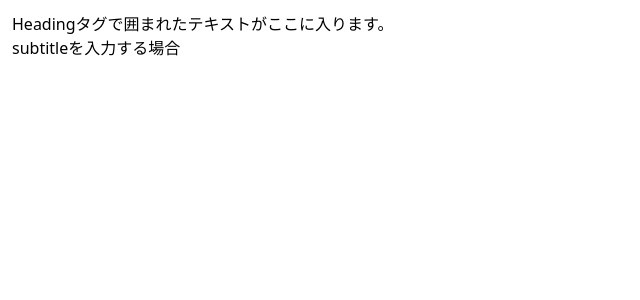
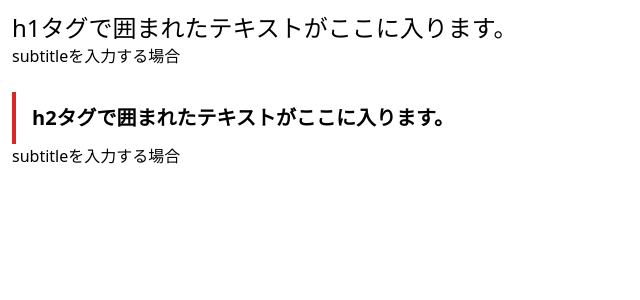
Before and after one commit to hikari0709/react-website-library, a Next.js app: page /heading in a window 1280 px wide. Shown: the top 300 px of the page, without its empty margins (0-640 px from the left). Built offline with nearby package versions, Linux system fonts and the light colour scheme; what tw-elements would draw is missing.

Commit message:
[WIP]heading component

```diff
--- a/components/elemets/heading/heading.tsx
+++ b/components/elemets/heading/heading.tsx
@@ -7,13 +7,34 @@ type Props = {
 };
 
 const Heading = ({ level, text, children }: Props) => {
+  const classes: string[] = [];
   let HeadingTag = `h${level}` as ElementType;
-  let returnHtml = <HeadingTag>{text}</HeadingTag>;
+
+  level === 1
+    ? classes.push('text-2xl')
+    : level === 2
+    ? classes.push(
+        'text-xl font-bold border-l-4 border-red-600 border-solid py-3 pl-4'
+      )
+    : level === 3
+    ? classes.push(
+        'text-xl font-bold border-l-4 border-red-600 border-solid py-3 pl-4'
+      )
+    : level === 4
+    ? classes.push(
+        'text-xl font-bold border-l-4 border-red-600 border-solid py-3 pl-4'
+      )
+    : classes.push(
+        'text-xl font-bold border-l-4 border-red-600 border-solid py-3 pl-4'
+      );
+  let returnHtml = (
+    <HeadingTag className={`mb-6 text-2xl ${classes}`}>{text}</HeadingTag>
+  );
 
   if (children) {
     returnHtml = (
-      <hgroup>
-        <HeadingTag>{text}</HeadingTag>
+      <hgroup className="mb-6">
+        <HeadingTag className={classes}>{text}</HeadingTag>
         {children}
       </hgroup>
     );
@@ -23,3 +44,43 @@ const Heading = ({ level, text, children }: Props) => {
 };
 
 export default Heading;
+
+// .heading-tertiary {
+//     font-size: 2rem;
+//     line-height: 1.5;
+//     display: flex;
+// }
+
+// .heading-tertiary::before {
+//     content: "";
+//     background-image: url("/assets/simulator/icon-heading-tertiary-2b9b5ab294b7957788fe9a946e7b1fdf6f643fe2fe7affb550b947b535c063ac.png");
+//     background-size: 100%;
+//     background-repeat: no-repeat;
+//     display: block;
+//     width: 24px;
+//     height: 22px;
+//     margin-right: 12px;
+//     margin-top: 3px;
+// }
+
+// .heading-quaternary {
+//     font-size: 1.8rem;
+//     line-height: 1.5;
+//     display: flex;
+// }
+
+// .heading-quaternary::before {
+//     content: "";
+//     background-image: url("/assets/simulator/icon-heading-quaternary-6c274b6ccfa16c22132b1dbe69e263fed3ee7c3c26b7ff070e39e91d54daf019.png");
+//     background-size: 100%;
+//     background-repeat: no-repeat;
+//     display: block;
+//     width: 12px;
+//     height: 54px;
+//     margin-right: 12px;
+// }
+
+// .heading-quinary {
+//     font-size: 1.8rem;
+//     line-height: 1.5;
+// }
--- a/pages/heading.tsx
+++ b/pages/heading.tsx
@@ -5,7 +5,13 @@ const HeadingView = () => {
     <main>
       <Heading
         level={1}
-        text="Headingタグで囲まれたテキストがここに入ります。"
+        text="h1タグで囲まれたテキストがここに入ります。"
+      >
+        <p>subtitleを入力する場合</p>
+      </Heading>
+      <Heading
+        level={2}
+        text="h2タグで囲まれたテキストがここに入ります。"
       >
         <p>subtitleを入力する場合</p>
       </Heading>
```
